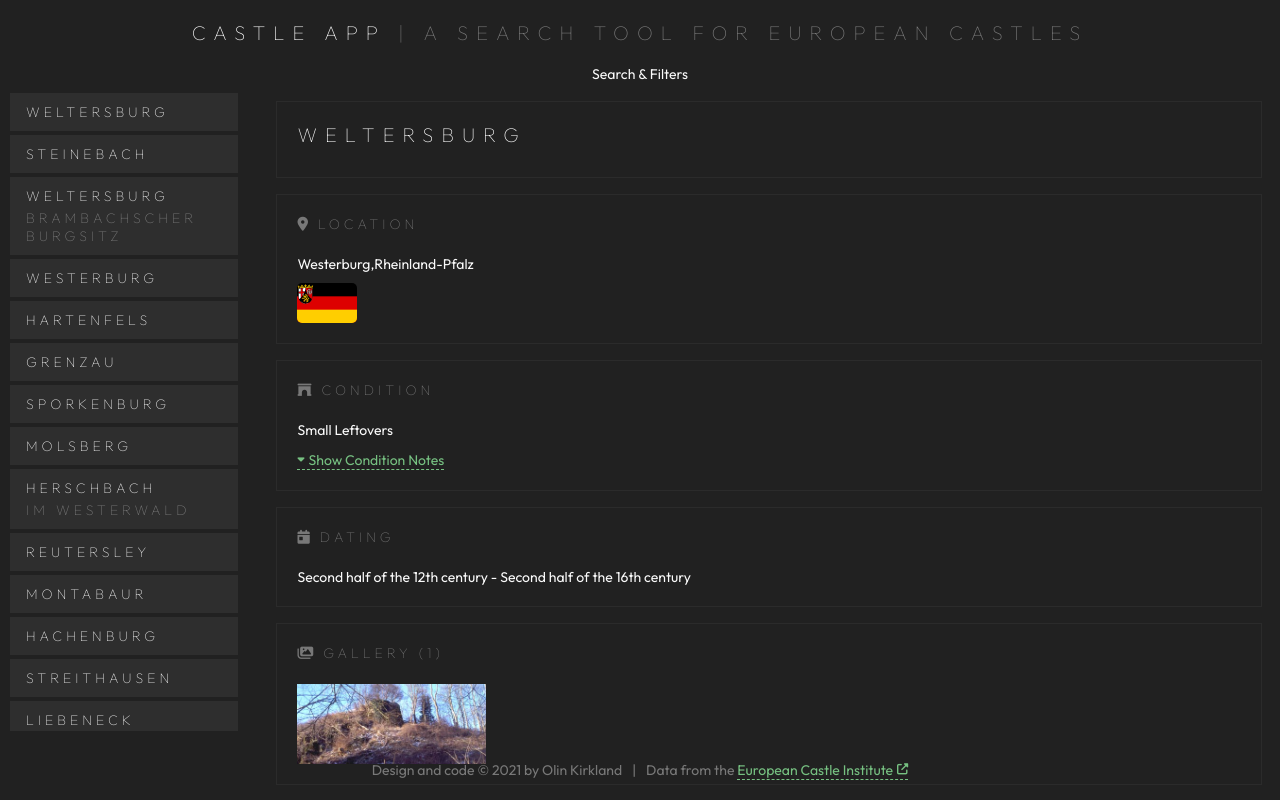
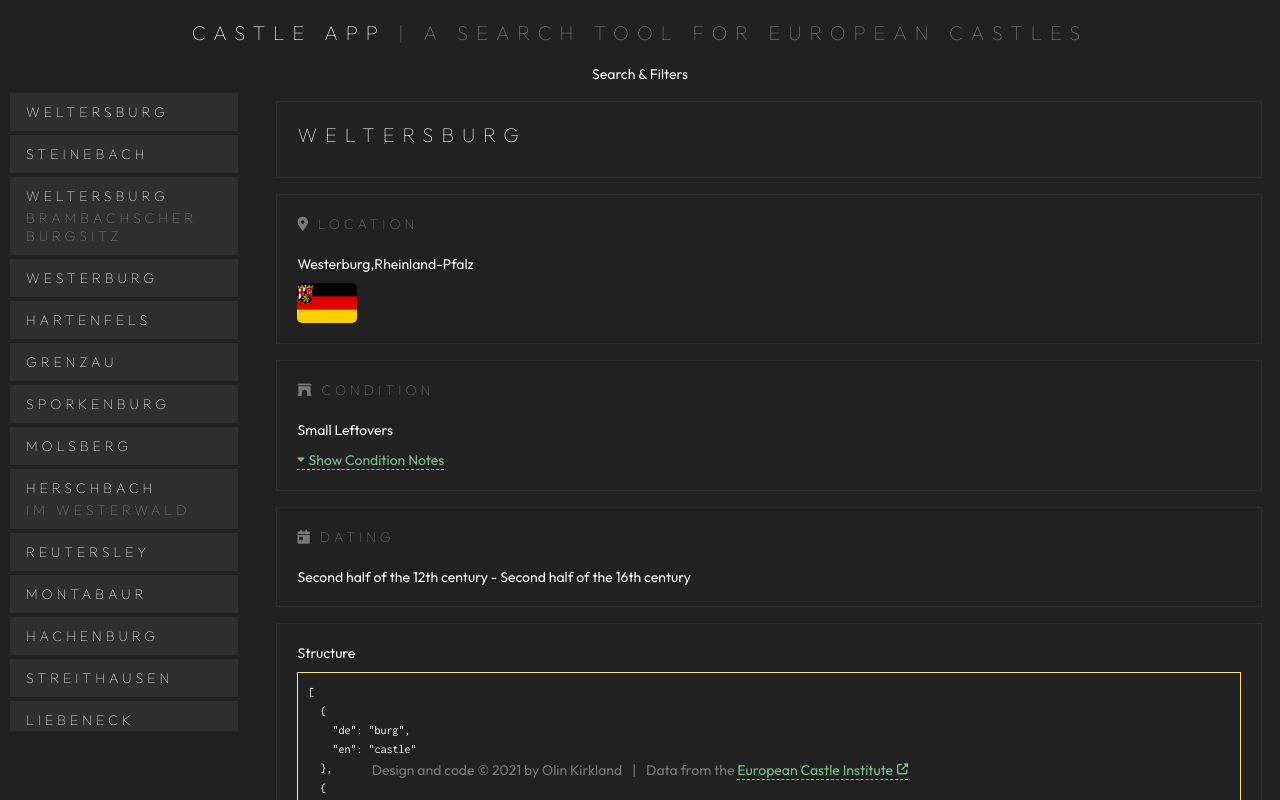
Before and after one commit to olinkirkland/castle-app, a React (Create React App) app: page / in a window 1280 px wide. Both pictures are taken after a click on the item "WELTERSBURG". Shown: the top 800 px of the page. Built offline with nearby package versions, Linux system fonts and the light colour scheme.

Commit message:
Add structure and classification blocks

```diff
--- a/src/components/CastleDetails.tsx
+++ b/src/components/CastleDetails.tsx
@@ -78,28 +78,19 @@ export default function CastleDetails({ castle }: Props) {
         {/* <pre>{JSON.stringify(castle.dates, null, 2)}</pre> */}
       </div>
 
-      {/* {castle.dateBegin && castle.dateEnd && (
+      {castle.structures && (
         <div className="info">
-            <p className="title">Dating</p>
-            <p>{`${castle.dateBegin} - ${castle.dateEnd}`}</p>
+          <p className="title">Structure</p>
+          <pre>{JSON.stringify(castle.structures, null, 2)}</pre>
         </div>
       )}
 
-        {castle.structureType && (
+      {castle.classifications && (
         <div className="info">
-            <p className="title">Structure</p>
-
-            <p>{castle.structureType.join(', ')}</p>
+          <p className="title">Classification</p>
+          <pre>{JSON.stringify(castle.classifications, null, 2)}</pre>
         </div>
       )}
-
-        {castle.classification && (
-          <div className="info">
-            <p className="title">Classification</p>
-
-            <p>{castle.classification.join(', ')}</p>
-          </div>
-        )} */}
 
       {castle.gallery.length > 0 && castle.gallery.length > 0 && (
         <div className="info">
```
Lines whose indentation alone changed are shown as unchanged.
